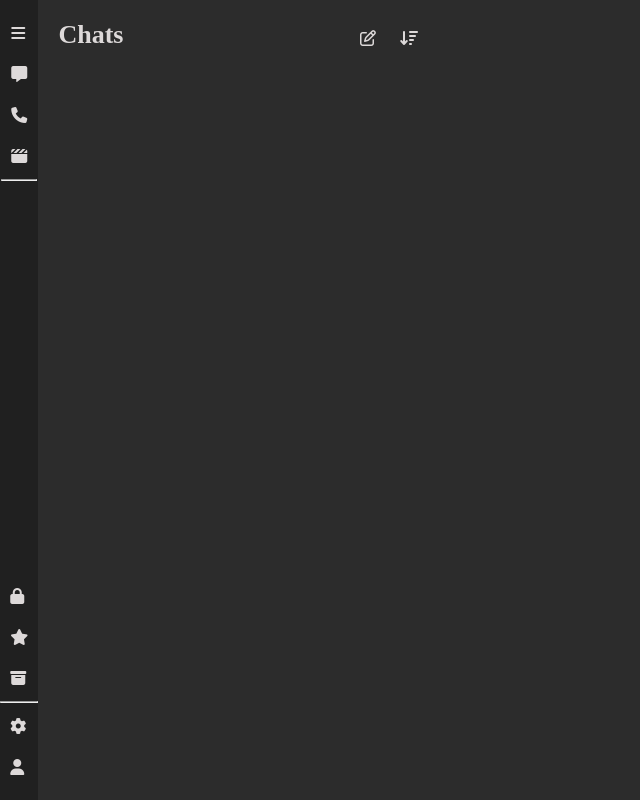
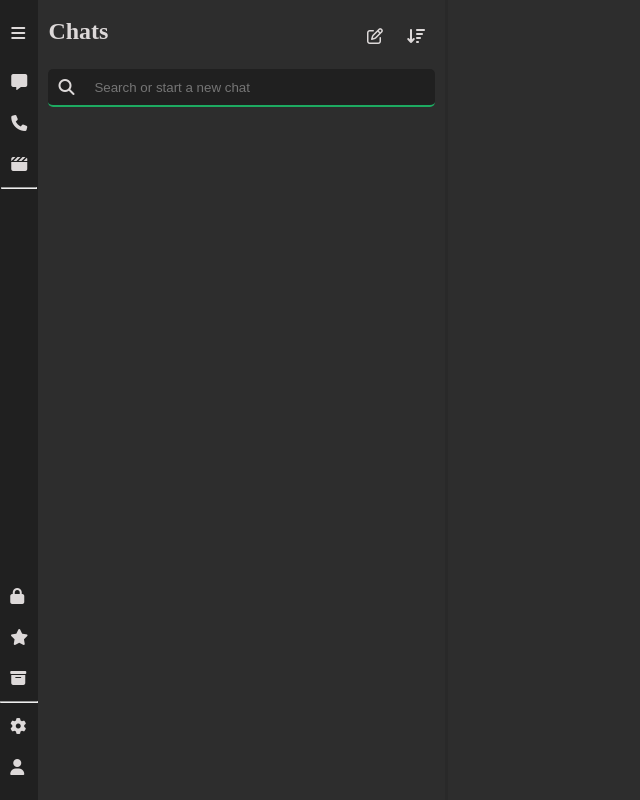
Before and after one commit to dheetchithselvan12/WhatsApp-Clone, a plain HTML site: page index.html in a window 1280 px wide. Shown: the whole page, without its empty margins (0-640 px from the left). Drawn offline with Linux system fonts and the light colour scheme.

Commit message:
Created: Search Contact

```diff
--- a/index.html
+++ b/index.html
@@ -38,6 +38,10 @@ New group(Ctrl+Shift+N)"></i>
                 <i class="fa-solid fa-arrow-down-wide-short i" title="Filter chats by"></i>
             </div>
         </div>
+        <div class="search">
+            <i class="fa-solid fa-magnifying-glass i" title="Ctrl+F"></i>
+            <input type="search" id="input" placeholder="Search or start a new chat">
+        </div>
     </section>
 
     <section class="chats">
--- a/style.css
+++ b/style.css
@@ -34,6 +34,9 @@ body {
     color: #ddd9d9;
     cursor: pointer;
 }
+.nav-bar .fa-bars {
+    margin-bottom: 8px;
+}
 .nav-two {
     display: flex;
     flex-direction: column;
@@ -44,31 +47,55 @@ body {
 
 
 
-.chats {
-    background: #2c2c2c;
-    width: 65%;
-    height: 100vh;
-}
-
 /* Contacts */
 
 .contacts {
-    background: #2c2c2c;
+    background: #2d2d2d;
     width: 32%;
     height: 100vh;
+    border-right: 3px solid #292929;
+    display: flex;
+    flex-direction: column;
+    padding: 10px;
 }
 
-.contacts {
-    display: flex;
-    flex-direction: column;
-    padding: 20px;
-}
 .contacts .head {
     display: flex;
     flex-direction: row;
     justify-content: space-between;
     color: #ddd9d9;
+    margin-top: 8px;
 }
 .contacts .head h1 {
-    font-size: 26px;
+    font-size: 24px;
 }
+.search {
+    display: flex;
+    flex-direction: row;
+    align-items: center;
+    justify-content: center;
+    width: 100%;
+    border-bottom: 2px solid #1daa61;
+    border-radius: 5px;
+    background: #202020;
+    margin-top: 15px;
+}
+.search #input {
+    width: 100%;
+    border: none;
+    outline: none;
+    background: #202020;
+    padding:0 10px;
+    color: #ddd9d9;
+}
+.search .i{
+    color: #ddd9d9;
+}
+
+
+/* Chats */
+.chats {
+    background: #2d2d2d;
+    width: 65%;
+    height: 100vh;
+}
```
